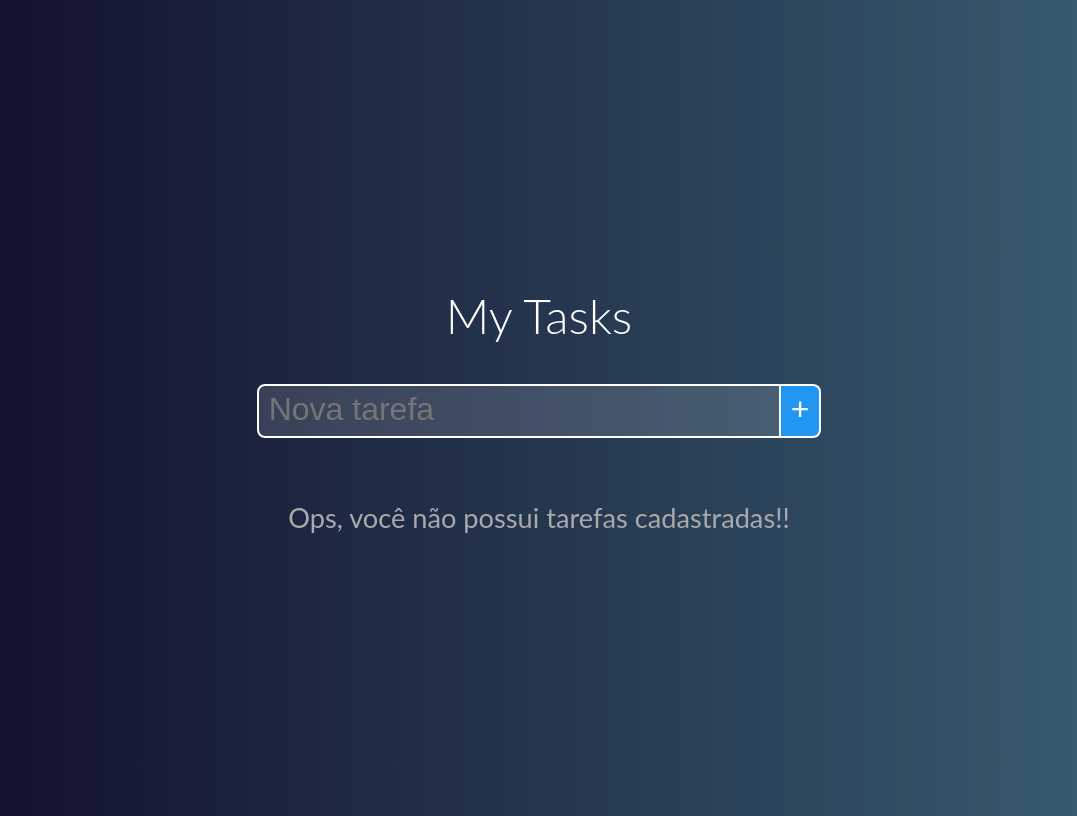
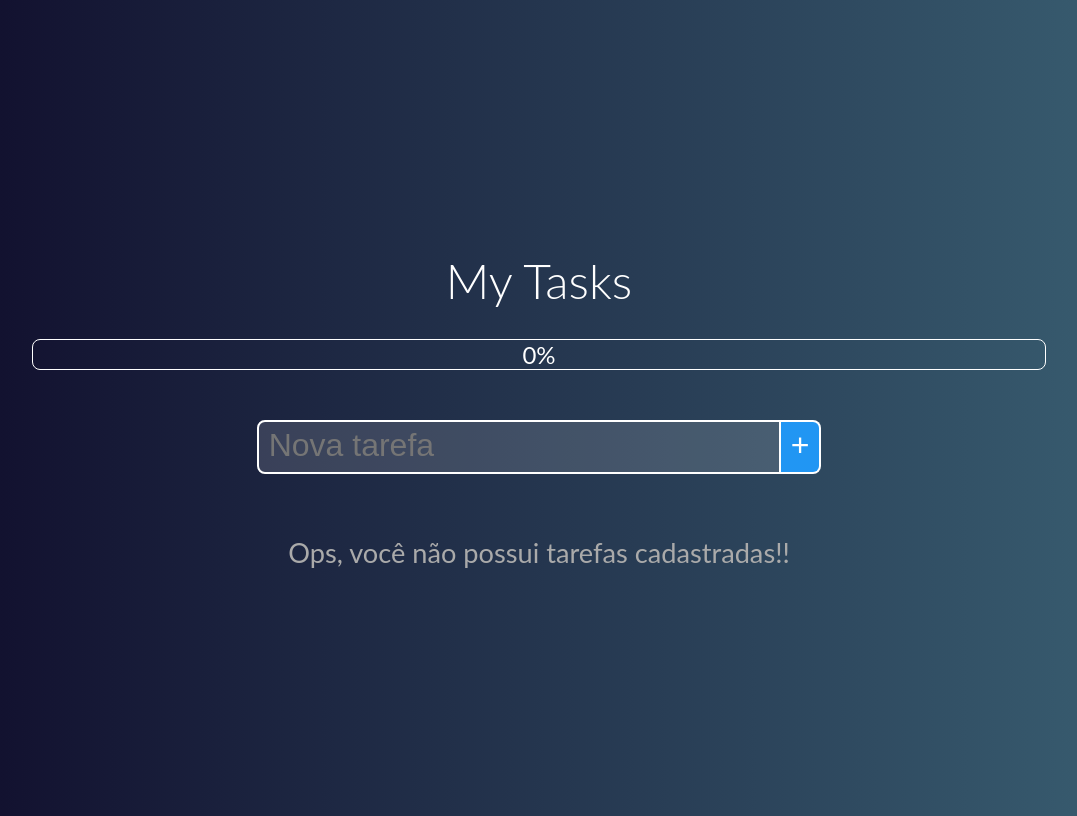
Before and after one commit to soledademaria/to-do, a Vue app in the folder to-do/: page / in a window 1280 px wide. Shown: the whole page, without its empty margins (101-1178 px from the left). Built offline with nearby package versions, Linux system fonts and the light colour scheme.

Commit message:
feat(components/task-progress): adicionando componente de barra de progresso

```diff
--- a/to-do/src/App.vue
+++ b/to-do/src/App.vue
@@ -1,6 +1,7 @@
 <template>
   <div id="app">
-    <h1>My Tasks</h1>
+    <h1 style="margin-bottom: 30px">My Tasks</h1>
+	<task-progress :progress="progress"/>
 	<new-task @taskAdded="addTask"/>
     <tasks-grid
 	:tasks="tasks"
@@ -14,15 +15,25 @@
 
 import TasksGrid from './components/TasksGrid.vue'
 import NewTask from './components/NewTask.vue'
+import TaskProgress from './components/TaskProgress.vue'
+
 export default {
   name: 'App',
-  components:{TasksGrid, NewTask},
+  components:{TasksGrid, NewTask, TaskProgress},
 
   data(){
     return{
       tasks: []
     }
   },
+  computed:{
+	progress(){
+		const total = this.tasks.length
+		const done = this.tasks.filter(t => !t.pending).length
+
+		return Math.round(done / total * 100) || 0
+	}
+},
   methods:{
 	addTask(task){
 		const sameName = item => item.name === task.name
--- /dev/null
+++ b/to-do/src/components/TaskProgress.vue
@@ -0,0 +1,42 @@
+<template>
+    <div class="task-progress">
+        <span class="progress-value">
+            {{progress}}%
+        </span>
+
+        <div class="progress-bar"
+        :style="{width: progress + '%'}"
+        />
+    </div>
+</template>
+<script>
+export default {
+    props: {
+        progress: {type: Number, default: 0}
+    }
+}
+</script>
+<style>
+    .task-progress{
+        position: relative;
+        width: 80%;
+        border: 1px solid #fff;
+        color: #fff;
+        border-radius: 8px;
+        margin-bottom: 15px;
+        display: flex;
+        flex-direction: column;
+        align-items: center;
+    }
+    .progress-bar{
+        position: absolute;
+        border-radius: 8px;
+        height: 100%;
+        background-color: #4caf50;
+        align-self: flex-start;
+    }
+    .progress-value{
+        z-index: 1;
+        font-size: 1.5rem;
+    }
+</style>
```
